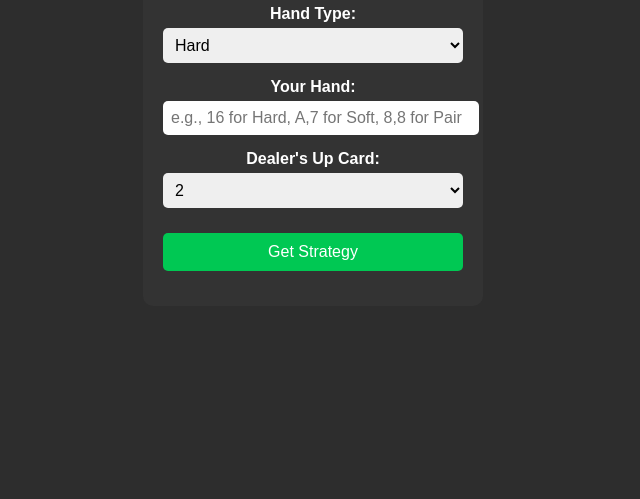
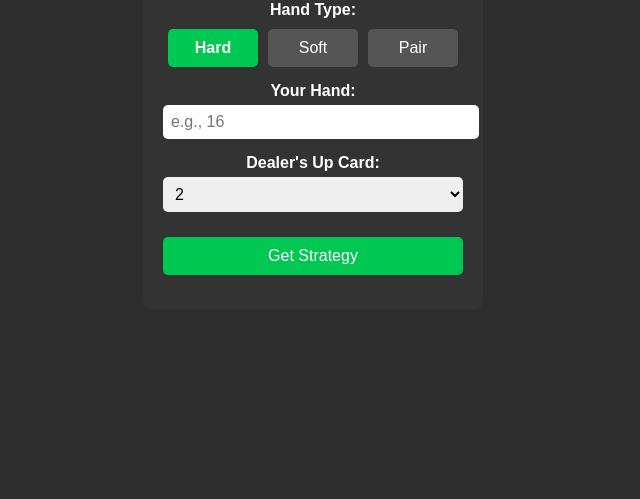
Before and after one commit to m777001/website, a plain HTML site: page blackjack.html in a window 1280 px wide. Shown: the part 301-800 px from the top of the page, without its empty margins (327-967 px from the left). Drawn offline with Linux system fonts and the light colour scheme.

Commit message:
Add files via upload

```diff
--- a/blackjack.css
+++ b/blackjack.css
@@ -1,4 +1,5 @@
 /* blackjack.css */
+
 body {
     font-family: Arial, sans-serif;
     background-color: #2d2d2d;
@@ -42,6 +43,34 @@ input, select {
     font-size: 1em;
 }
 
+/* Hand Type Buttons */
+.hand-type-buttons {
+    display: flex;
+    justify-content: space-around;
+    margin-top: 10px;
+}
+
+.hand-type-button {
+    padding: 10px;
+    font-size: 1em;
+    color: #fff;
+    background-color: #555;
+    border: none;
+    border-radius: 5px;
+    cursor: pointer;
+    flex: 1;
+    margin: 0 5px;
+}
+
+.hand-type-button:hover {
+    background-color: #777;
+}
+
+.hand-type-button.active {
+    background-color: #00c853;
+    font-weight: bold;
+}
+
 button {
     background-color: #00c853;
     color: #fff;
--- a/blackjack.html
+++ b/blackjack.html
@@ -12,16 +12,16 @@
 
         <div class="form-group">
             <label for="hand-type">Hand Type:</label>
-            <select id="hand-type" onchange="updatePlaceholder()">
-                <option value="hard">Hard</option>
-                <option value="soft">Soft</option>
-                <option value="pair">Pair</option>
-            </select>
+            <div class="hand-type-buttons">
+                <button id="hard" class="hand-type-button" onclick="selectHandType('hard')">Hard</button>
+                <button id="soft" class="hand-type-button" onclick="selectHandType('soft')">Soft</button>
+                <button id="pair" class="hand-type-button" onclick="selectHandType('pair')">Pair</button>
+            </div>
         </div>
 
         <div class="form-group">
             <label for="hand-value">Your Hand:</label>
-            <input type="text" id="hand-value" placeholder="e.g., 16 for Hard, A,7 for Soft, 8,8 for Pair">
+            <input type="text" id="hand-value" placeholder="e.g., 16 for Hard, A,7 for Soft, 8 for Pair">
         </div>
 
         <div class="form-group">
--- a/blackjack.js
+++ b/blackjack.js
@@ -57,8 +57,8 @@ const actionMap = {
 // Function to get the strategy recommendation
 function getStrategy(playerHandType, playerHandValue, dealerCard) {
     let action = '';
-    if (playerHandType === 'pair' && strategyTable.pairs[playerHandValue]) {
-        action = strategyTable.pairs[playerHandValue][dealerCard];
+    if (playerHandType === 'pair' && strategyTable.pairs[`${playerHandValue},${playerHandValue}`]) {
+        action = strategyTable.pairs[`${playerHandValue},${playerHandValue}`][dealerCard];
     } else if (playerHandType === 'soft' && strategyTable.soft[playerHandValue]) {
         action = strategyTable.soft[playerHandValue][dealerCard];
     } else if (playerHandType === 'hard' && strategyTable.hard[playerHandValue]) {
@@ -69,23 +69,31 @@ function getStrategy(playerHandType, playerHandValue, dealerCard) {
     return actionMap[action] || 'Invalid input';
 }
 
+// Function to handle button selection for hand type
+function selectHandType(type) {
+    document.querySelectorAll('.hand-type-button').forEach(button => button.classList.remove('active'));
+    document.getElementById(type).classList.add('active');
+    updatePlaceholder(type);
+}
+
 // Function to update placeholder based on hand type selection
-function updatePlaceholder() {
-    const handType = document.getElementById('hand-type').value;
+function updatePlaceholder(type) {
     const handValueInput = document.getElementById('hand-value');
-
-    if (handType === 'hard') {
+    if (type === 'hard') {
         handValueInput.placeholder = "e.g., 16";
-    } else if (handType === 'soft') {
+    } else if (type === 'soft') {
         handValueInput.placeholder = "e.g., A,7";
-    } else if (handType === 'pair') {
+    } else if (type === 'pair') {
         handValueInput.placeholder = "Pairs of ? (e.g., 6)";
     }
 }
 
+// Set the initial hand type to "hard" by default
+selectHandType('hard');
+
 // Event listener to get the result
 document.getElementById('get-strategy').addEventListener('click', () => {
-    const playerHandType = document.getElementById('hand-type').value;
+    const playerHandType = document.querySelector('.hand-type-button.active').id;
     const playerHandValue = document.getElementById('hand-value').value;
     const dealerCard = document.getElementById('dealer-card').value;
 
```
